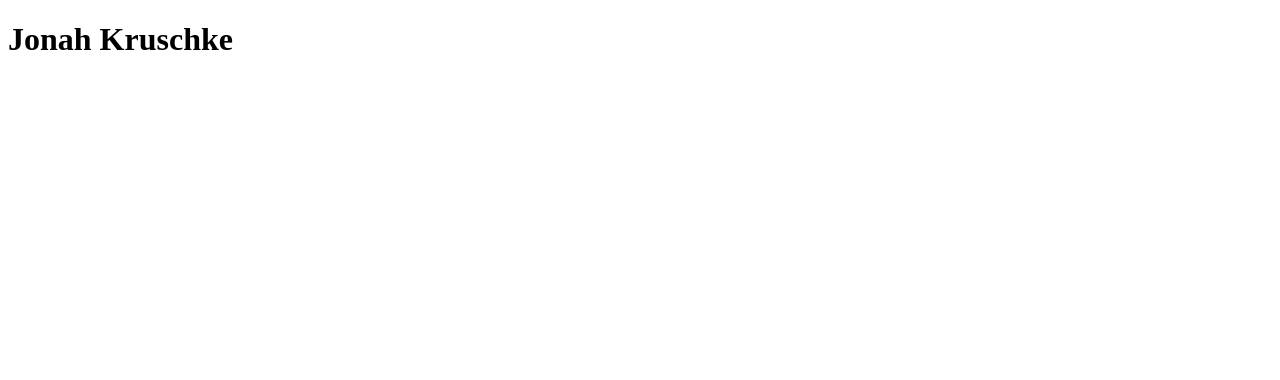
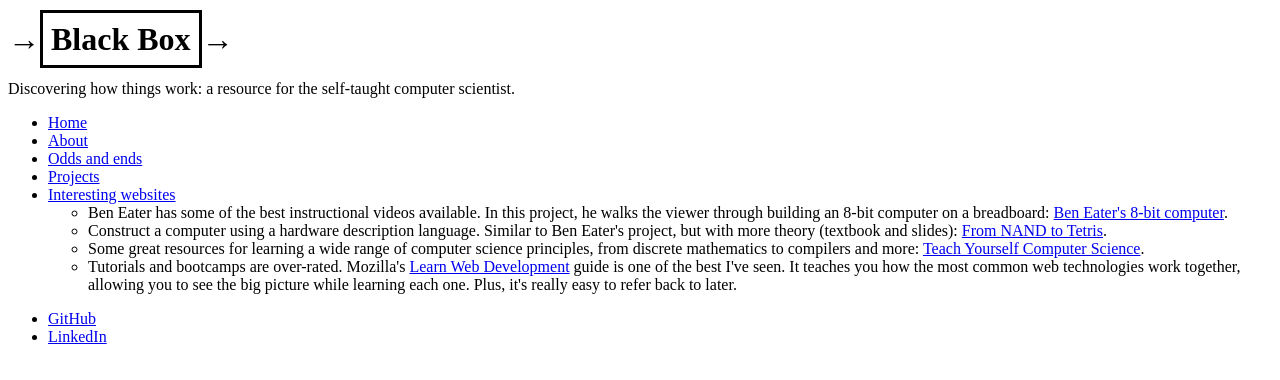
Before and after one commit to kruschk/kruschk.github.io, a plain HTML site: page index.html in a window 1280 px wide. Drawn offline with Linux system fonts and the light colour scheme.

Commit message:
Add some content.

```diff
--- a/index.html
+++ b/index.html
@@ -1,13 +1,44 @@
 <!DOCTYPE html>
 <html lang="en">
     <head>
+        <base "https://kruschk.github.io/" />
         <meta charset="utf-8" />
         <meta content="Jonah Kruschke" name="author" />
-        <link href="styles/style.css" ref="stylesheet" type="text/css" />
-        <title>Jonah Kruschke</title>
+        <meta content="This is my portfolio website. It includes links to projects and other odds and ends. One might even consider it a blog." name="description" />
+        <link href="styles/style.css" rel="stylesheet" type="text/css" />
+        <link href="images/favicon.ico" rel="shortcut icon" type="image/x-icon" />
+        <title>&#x2192;<span>Black Box</span>&#x2192;</title>
     </head>
     <body>
-        <h1>Jonah Kruschke</h1>
+        <header>
+            <h1 class="title">&#x2192;<span>Black Box</span>&#x2192;</h1>
+            <p class="tagline">Discovering how things work: a resource for the self-taught computer scientist.</p>
+            <nav>
+                <ul>
+                    <li><a href="#" target="_self">Home</a></li>
+                    <li><a href="#" target="_self">About</a></li>
+                    <li><a href="#" target="_self">Odds and ends</a></li>
+                    <li><a href="#" target="_self">Projects</a></li>
+                    <li><a href="#" target="_self">Interesting websites</a>
+                        <ul>
+                            <li>Ben Eater has some of the best instructional videos available. In this project, he walks the viewer through building an 8-bit computer on a breadboard: <a href="https://eater.net/8bit" target="_blank">Ben Eater's 8-bit computer</a>.</li>
+                            <li>Construct a computer using a hardware description language. Similar to Ben Eater's project, but with more theory (textbook and slides): <a href="https://www.nand2tetris.org" target="_blank">From NAND to Tetris</a>.</li>
+                            <li>Some great resources for learning a wide range of computer science principles, from discrete mathematics to compilers and more: <a href="https://teachyourselfcs.com" target="_blank">Teach Yourself Computer Science</a>.</li>
+                            <li>Tutorials and bootcamps are over-rated. Mozilla's <a href="https://developer.mozilla.org/en-US/docs/Learn" target="_blank">Learn Web Development</a> guide is one of the best I've seen. It teaches you how the most common web technologies work together, allowing you to see the big picture while learning each one. Plus, it's really easy to refer back to later.</li>
+                        </ul>
+                    </li>
+                </ul>
+            </nav>
+        </header>
+        <main></main>
+        <aside>
+        </aside>
+        <footer>
+            <ul>
+                <li><a href="https://github.com/kruschk/" target="_blank">GitHub</a></li>
+                <li><a href="https://www.linkedin.com/in/jonah-kruschke/" target="blank">LinkedIn</a></li>
+            </ul>
+        </footer>
         <script></script>
     </body>
 </html>
--- a/styles/style.css
+++ b/styles/style.css
@@ -0,0 +1,4 @@
+.title span {
+    border: 0.2rem solid black;
+    padding: 0.5rem;
+}
```
Also changed, not shown: images/favicon.ico (added).
